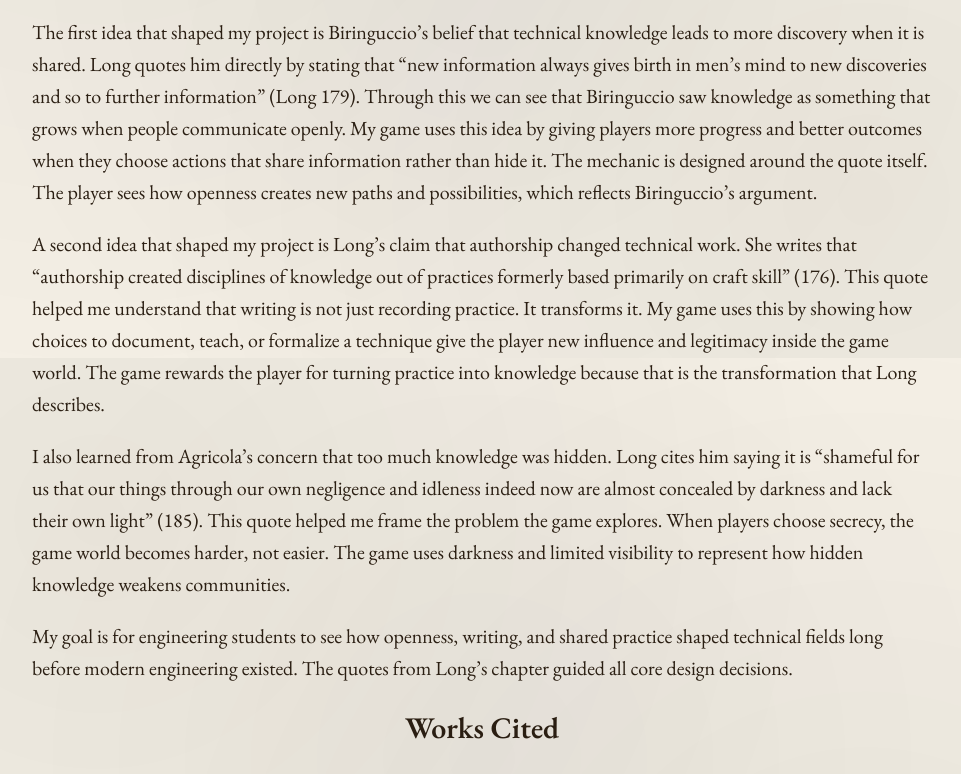
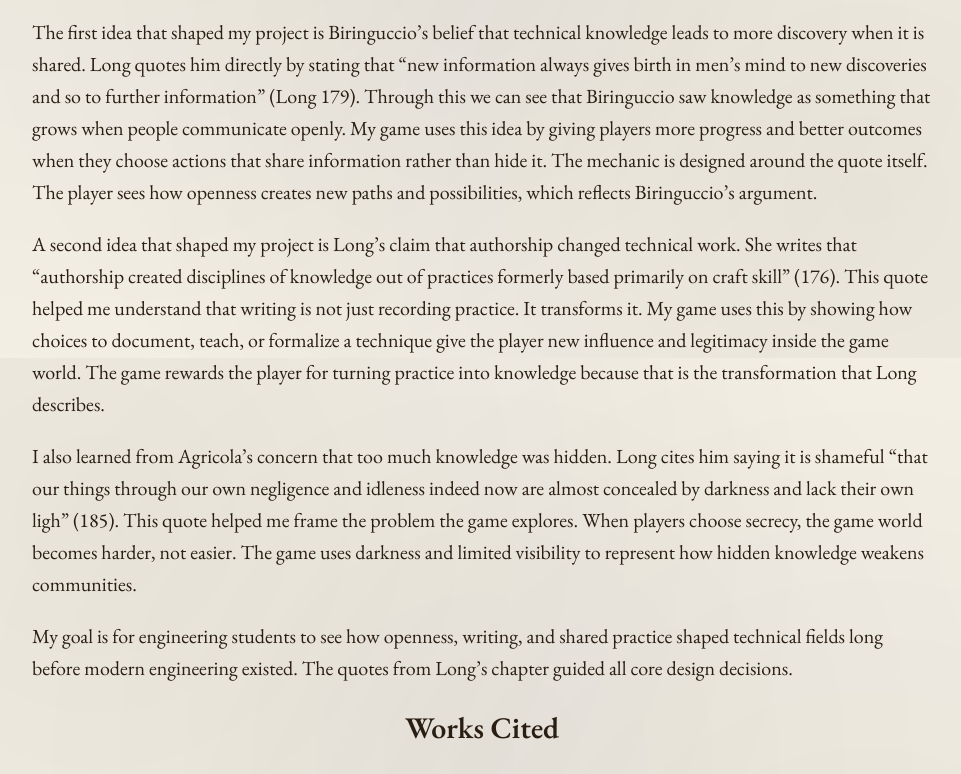
Before and after one commit to NarenIsGood/journeys-of-knowledge, a plain HTML site: page creator.html in a window 1280 px wide. Shown: the part 442-1216 px from the top of the page, without its empty margins (158-1119 px from the left). Drawn offline with nearby package versions, Linux system fonts and the light colour scheme.

Commit message:
Update creator.html

```diff
--- a/creator.html
+++ b/creator.html
@@ -74,7 +74,7 @@ A second idea that shaped my project is Long’s claim that authorship changed t
 </p>
 
 <p>
-I also learned from Agricola’s concern that too much knowledge was hidden. Long cites him saying it is “shameful for us that our things through our own negligence and idleness indeed now are almost concealed by darkness and lack their own light” (185). This quote helped me frame the problem the game explores. When players choose secrecy, the game world becomes harder, not easier. The game uses darkness and limited visibility to represent how hidden knowledge weakens communities.
+I also learned from Agricola’s concern that too much knowledge was hidden. Long cites him saying it is shameful “that our things through our own negligence and idleness indeed now are almost concealed by darkness and lack their own ligh” (185). This quote helped me frame the problem the game explores. When players choose secrecy, the game world becomes harder, not easier. The game uses darkness and limited visibility to represent how hidden knowledge weakens communities.
 </p>
 
 <p>
```
